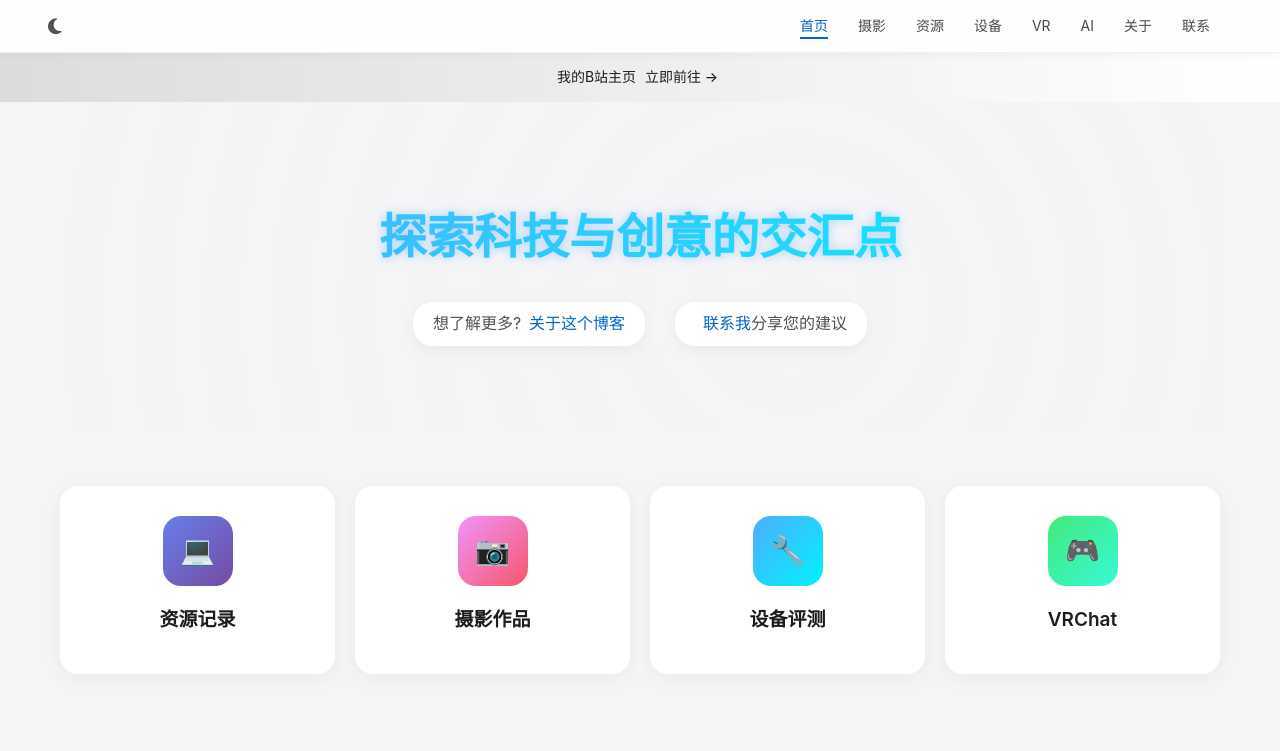
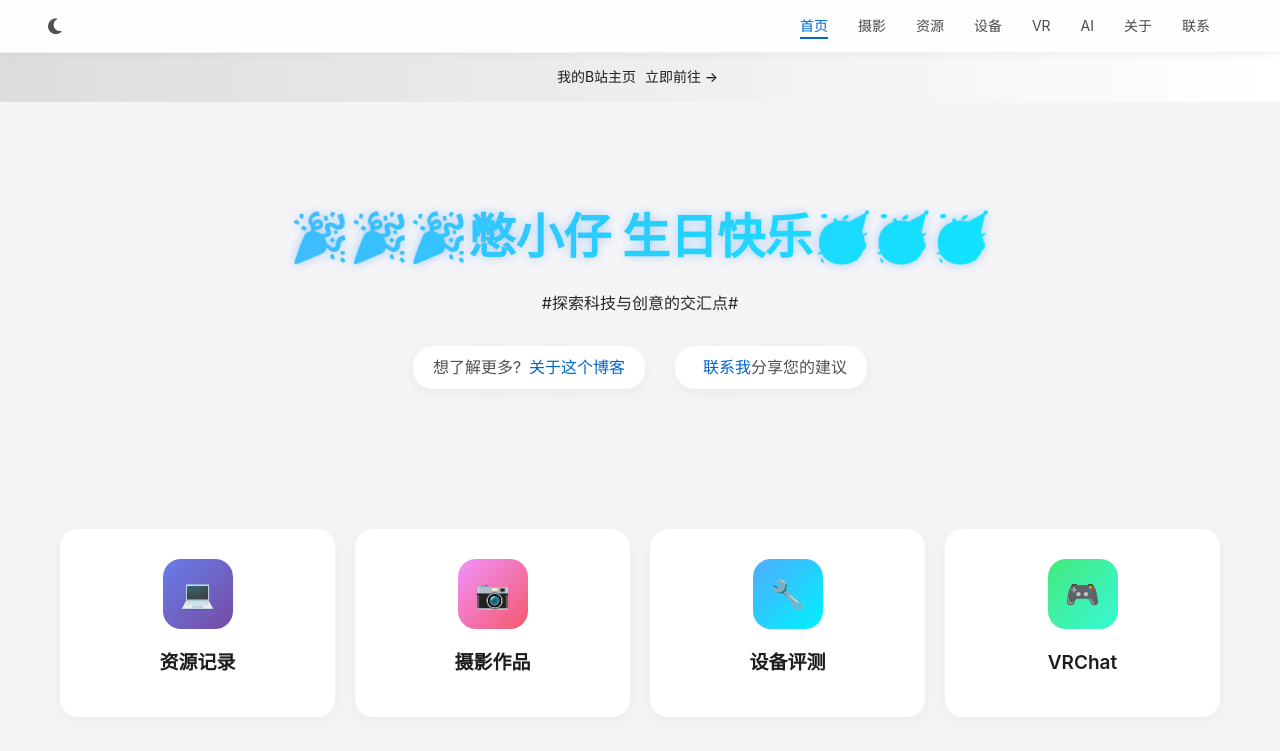
Before and after one commit to lrn-123456/personal-website-test, a plain HTML site: page main.html in a window 1280 px wide. Shown: the top 751 px of the page. Drawn offline with Linux system fonts and the light colour scheme.

Commit message:
Add files via upload

```diff
--- a/main.html
+++ b/main.html
@@ -688,7 +688,7 @@
     <div class="container">
         <!-- 主标语区域 -->
         <section class="hero">
-            <h1>探索科技与创意的交汇点</h1>
+            <h1>🎉🎉🎉憋小仔 生日快乐🥳🥳🥳</h1>   #探索科技与创意的交汇点#
             <div class="assistance-section">
                 <div class="assistance-item">
                     <span>想了解更多?</span>
```
